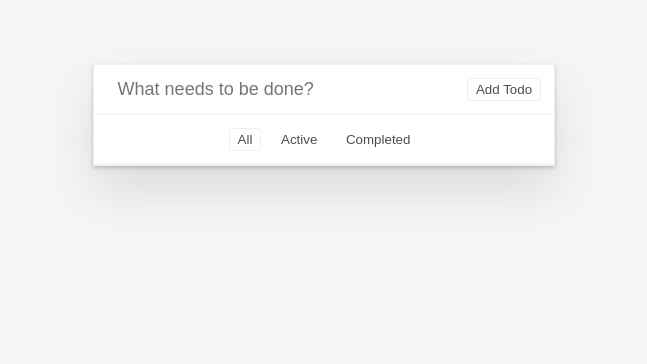
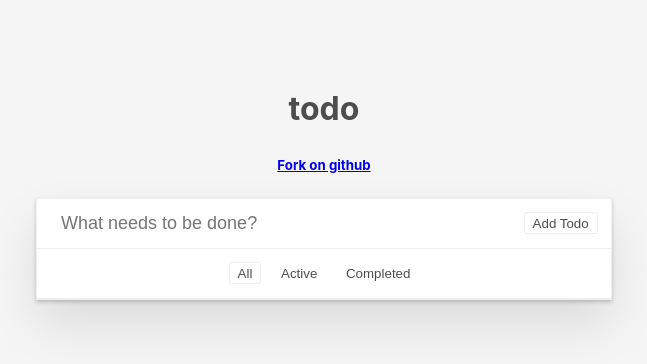
Before and after one commit to satyamyadav/react-redux-todo, a React app: page / in a window 1280 px wide. Shown: the top 364 px of the page, without its empty margins (316-963 px from the left). Built offline with nearby package versions, Linux system fonts and the light colour scheme.

Commit message:
feat: adds title to app

```diff
--- /dev/null
+++ b/src/components/Title.js
@@ -0,0 +1,28 @@
+
+import React from 'react';
+import PropTypes from 'prop-types';
+
+const Title = ({title, git}) => {
+  return (
+    <div className="text-center">
+      <h1>
+        {title}
+      </h1>
+      <h5>
+        <a href={git.url}>
+          {git.title}
+        </a>
+      </h5>
+    </div>
+  )
+}
+
+Title.propTypes = {
+  title: PropTypes.string.isRequired,
+  git: PropTypes.objectOf({
+    url: PropTypes.string.isRequired,
+    title: PropTypes.string.isRequired,
+  })
+}
+
+export default Title
--- a/src/containers/App.js
+++ b/src/containers/App.js
@@ -3,16 +3,27 @@ import '../components/TodoList';
 import VisibleTodoList from './VisibleTodoList';
 import Footer from '../components/Footer';
 import AddTodo from './AddTodo';
+import Title from '../components/Title';
 
-
+const meta = {
+  title: 'todo',
+  git: {
+    title: 'Fork on github',
+    url: 'https://github.com/satyamyadav/react-redux-todo'
+  }
+}
 class App extends Component {
   render() {
     return (
       <div className="container container--center container--p5">
-        <div className="Card">
-          <AddTodo />
-          <VisibleTodoList />
-          <Footer />
+        <div style={{ width: '50%' }}>
+          <Title {...meta} />
+          <div className="Card">
+            <AddTodo />
+            <VisibleTodoList />
+            <Footer />
+          </div>
+
         </div>
       </div>
     );
--- a/src/sass/index.scss
+++ b/src/sass/index.scss
@@ -23,3 +23,7 @@ body {
 .text-light {
   color: var(--dark-4);
 }
+
+.text-center {
+  text-align: center;
+}
```
